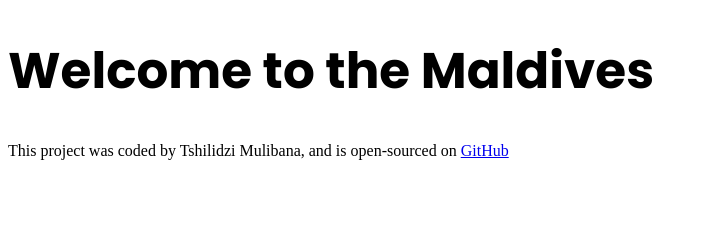
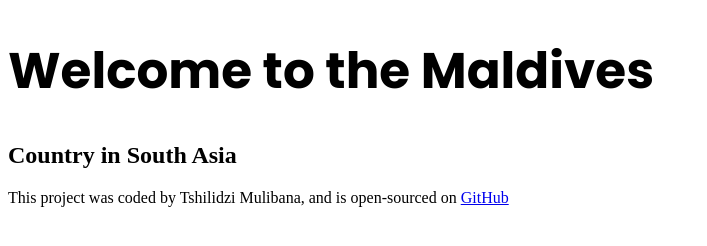
Before and after one commit to Chichiprecious1/My-Travel-Project, a plain HTML site: page index.html in a window 1280 px wide. Shown: the whole page, without its empty margins (0-707 px from the left). Drawn offline with Linux system fonts and the light colour scheme; a web font is replaced by a local one.

Commit message:
added subtitle to the homepage

```diff
--- a/index.html
+++ b/index.html
@@ -14,6 +14,7 @@
   </head>
   <body>
     <h1>Welcome to the Maldives</h1>
+    <h2>Country in South Asia</h2>
     <footer>
       This project was coded by Tshilidzi Mulibana, and is open-sourced on
       <a
```
